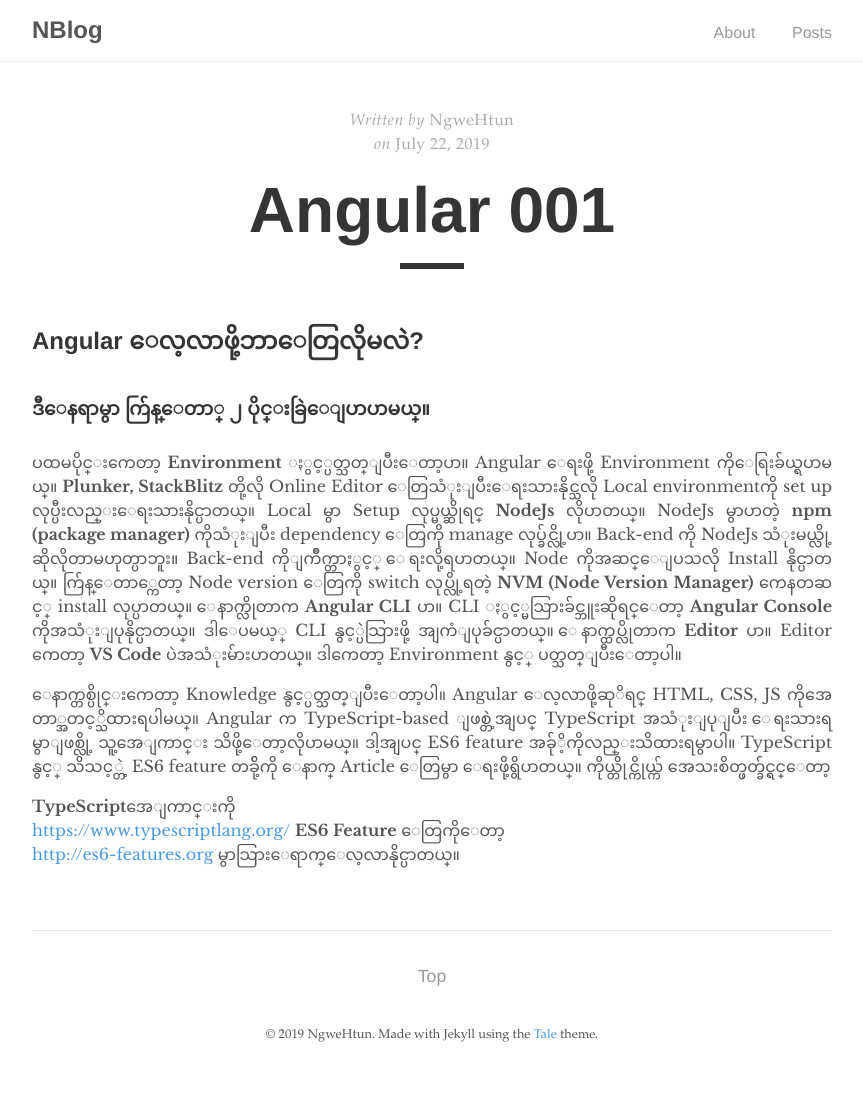
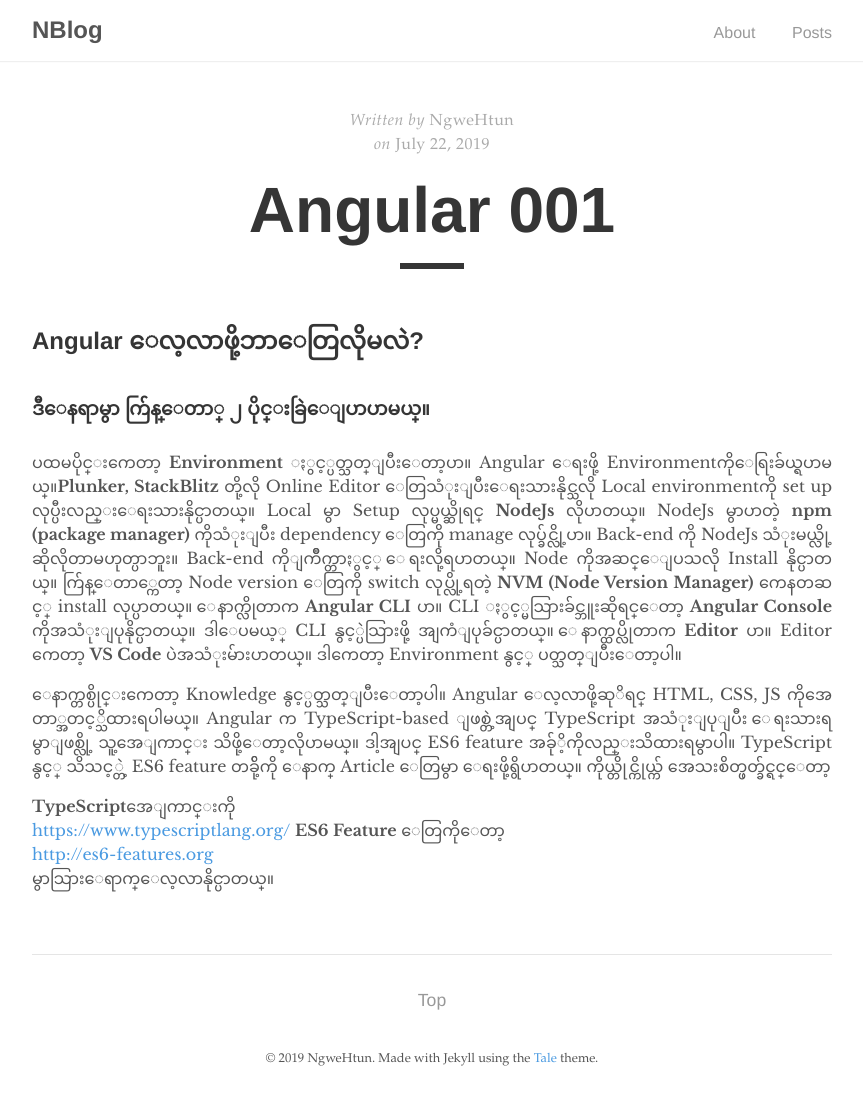
Before and after one commit to NgweHtun/ngwehtun.github.io, a Jekyll site: the page built from _posts/2019-07-22-Angular001.md, in a window 1280 px wide. Shown: the whole page, without its empty margins (208-1071 px from the left). Built offline with Jekyll 4.4.1, drawn with Linux system fonts in a browser that asks for light colours; before the commit the page ends 1078 px from its top, so only the background shows below that.

Commit message:
Update 2019-07-22-Angular001.md

```diff
--- a/_posts/2019-07-22-Angular001.md
+++ b/_posts/2019-07-22-Angular001.md
@@ -11,7 +11,7 @@ published: true
 ### ဒီေနရာမွာ က်ြန္ေတာ္ ၂ ပိုင္းခြဲေျပာပာမယ္။
 
 
-ပထမပိုင္းကေတာ့ **Environment** ႏွင့္ပတ္သတ္ျပီးေတာ့ပာ။ Angular ေရးဖို့ Environment ကိုေရြးခ်ယ္ရပာမယ္။  **Plunker, StackBlitz** တို့လို Online Editor ေတြသံုးျပီးေရးသားနိုင္သလို Local environmentကို set up လုပ္ပီးလည္းေရးသားနိုင္ပာတယ္။ Local မွာ Setup လုပ္မယ္ဆိုရင္ **NodeJs** လိုပာတယ္။
+ပထမပိုင္းကေတာ့ **Environment** ႏွင့္ပတ္သတ္ျပီးေတာ့ပာ။ Angular ေရးဖို့ Environmentကိုေရြးခ်ယ္ရပာမယ္။**Plunker, StackBlitz** တို့လို Online Editor ေတြသံုးျပီးေရးသားနိုင္သလို Local environmentကို set up လုပ္ပီးလည္းေရးသားနိုင္ပာတယ္။ Local မွာ Setup လုပ္မယ္ဆိုရင္ **NodeJs** လိုပာတယ္။
 NodeJs မွာပာတဲ့ **npm (package manager)** ကိုသံုးျပီး dependency ေတြကို manage လုပ္ခ်င္လို့ပာ။ Back-end ကို NodeJs သံုးမယ္လို့ ဆိုလိုတာမဟုတ္ပာဘူး။ Back-end ကိုျကိဳက္တာႏွင့္ ေရးလို့ရပာတယ္။ Node ကိုအဆင္ေျပသလို Install နိုင္ပာတယ္။ က်ြန္ေတာ္ကေတာ့ Node version ေတြကို switch လုပ္လို့ရတဲ့ **NVM (Node Version Manager)** ကေနတဆင့္ install လုပ္ပာတယ္။
 ေနာက္လိုတာက **Angular CLI** ပာ။ CLI ႏွင့္မသြားခ်င္ဘူးဆိုရင္ေတာ့ **Angular Console** ကိုအသံုးျပုနိုင္ပာတယ္။ ဒါေပမယ့္ CLI နွင့္ပဲသြားဖို့ အျကံျပုခ်င္ပာတယ္။ ေနာက္ထပ္လိုတာက **Editor** ပာ။ Editor ကေတာ့ **VS Code** ပဲအသံုးမ်ားပာတယ္။ ဒါကေတာ့ Environment နွင့္ ပတ္သတ္ျပီးေတာ့ပါ။
 
@@ -21,5 +21,5 @@ NodeJs မွာပာတဲ့ **npm (package manager)** ကိုသံုး
 **TypeScript**အေျကာင္းကို <br />
 [https://www.typescriptlang.org/](https://www.typescriptlang.org/)
 **ES6 Feature** ေတြကိုေတာ့ <br/>
-[http://es6-features.org](http://es6-features.org)
+[http://es6-features.org](http://es6-features.org) <br />
 မွာသြားေရာက္ေလ့လာနိုင္ပာတယ္။
```
